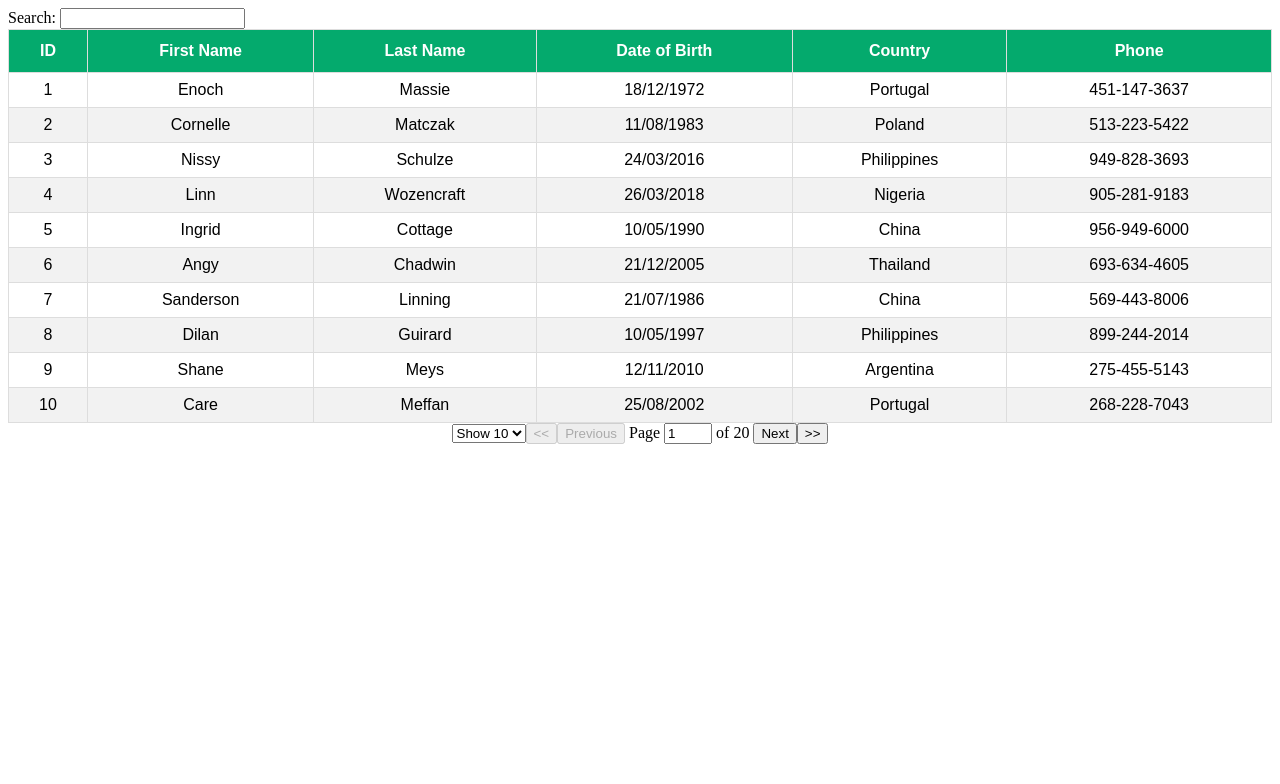
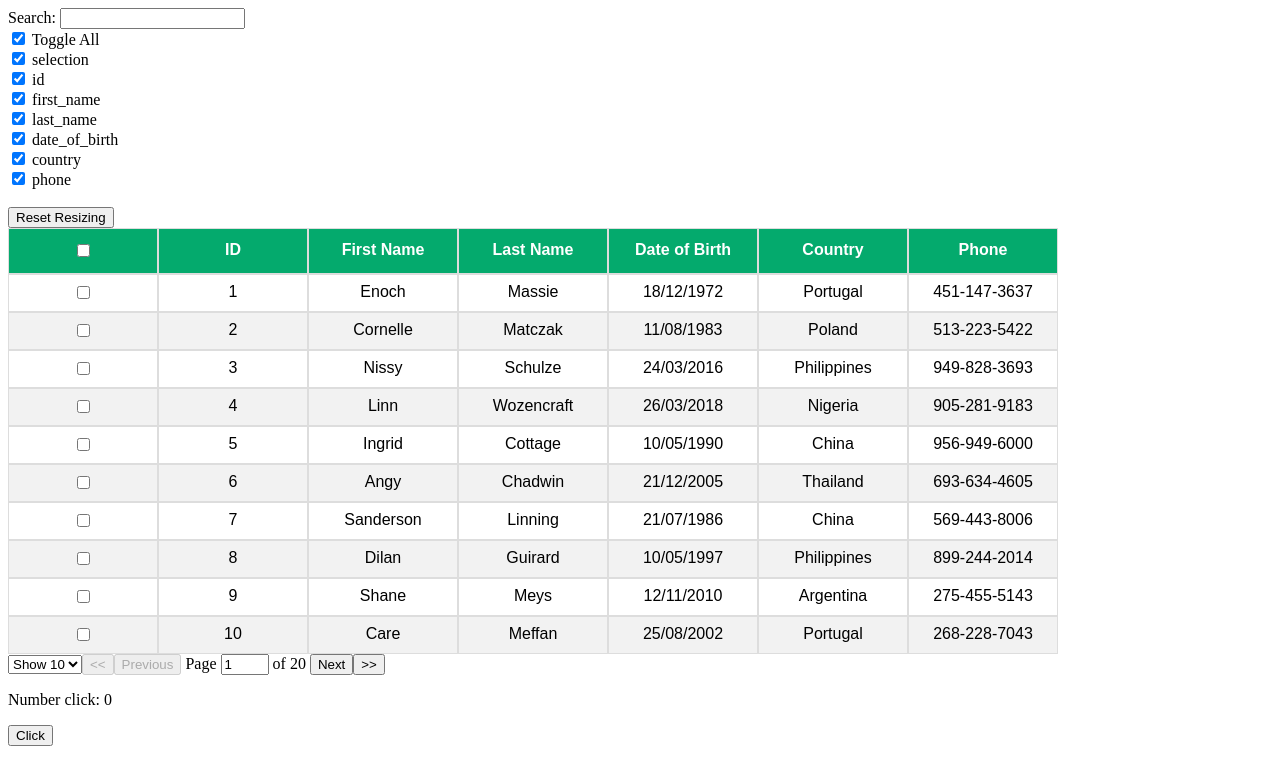
Before and after one commit to tranhang12/react-basic-table, a React (Create React App) app: page / in a window 1280 px wide. Shown: the top 784 px of the page. Built offline with nearby package versions, Linux system fonts and the light colour scheme.

Commit message:
row selection, Column hiding, resizing

```diff
--- a/src/App.js
+++ b/src/App.js
@@ -1,9 +1,15 @@
-import ReactTable from 'react-table'
 import {BasicTable} from './components/BasicTable'
+import { COLUMNS } from "./components/columns";
+import MOCK_DATA from "./components/MOCK_DATA.json";
+import { useMemo } from 'react';
+import { Test } from './components/Test';
 function App() {
+  const columns = useMemo(() => COLUMNS, []);
+  const data = useMemo(() => MOCK_DATA, []);
   return (
     <div className="App">
-      <BasicTable />
+      <BasicTable columns={columns} data={data} />
+      <Test />
     </div>
   );
 }
--- a/src/components/BasicTable.js
+++ b/src/components/BasicTable.js
@@ -1,30 +1,42 @@
-import React, { useMemo } from "react";
+import React from "react";
+import { useRowSelect } from "react-table";
 import {
   useFilters,
   useGlobalFilter,
   useTable,
   useSortBy,
   usePagination,
+  useBlockLayout,
+  useResizeColumns,
 } from "react-table";
-import { COLUMNS } from "./columns";
 import "./table.css";
-import MOCK_DATA from "./MOCK_DATA.json";
 import { GlobalFilter } from "./GlobalFilter";
+import { IndeterminateCheckbox } from "./Checkbox";
 
+export const BasicTable = ({ columns, data }) => {
+  const [records, setRecords] = React.useState(data)
 
-export const BasicTable = () => {
-  const columns = useMemo(() => COLUMNS, []);
-  const data = useMemo(() => MOCK_DATA, []);
+  const getRowId = React.useCallback(row => {
+    return row.id
+  }, [])
+
+  const defaultColumn = React.useMemo(
+    () => ({
+      minWidth: 30,
+      width: 150,
+      maxWidth: 400,
+    }),
+    []
+  );
 
   const {
     getTableProps,
     getTableBodyProps,
     headerGroups,
-    footerGroups,
-    rows,
     prepareRow,
     state,
     setGlobalFilter,
+    //pagination
     page,
     nextPage,
     previousPage,
@@ -33,16 +45,50 @@ export const BasicTable = () => {
     pageOptions,
     gotoPage,
     pageCount,
+    //column resizing
     setPageSize,
+    resetResizing,
+    //colum hiding
+    allColumns,
+    getToggleHideAllColumnsProps,
+    // selectedFlatRows,
+    // state: { selectedRowIds },
   } = useTable(
     {
       columns,
-      data,
+      data: records,
+      defaultColumn,
     },
     useFilters,
     useGlobalFilter,
     useSortBy,
     usePagination,
+    useBlockLayout,
+    useResizeColumns,
+    useRowSelect,
+    (hooks) => {
+      hooks.visibleColumns.push((columns) => [
+        // Let's make a column for selection
+        {
+          id: "selection",
+          // The header can use the table's getToggleAllRowsSelectedProps method
+          // to render a checkbox
+          Header: ({ getToggleAllRowsSelectedProps }) => (
+            <div>
+              <IndeterminateCheckbox {...getToggleAllRowsSelectedProps()} />
+            </div>
+          ),
+          // The cell can use the individual row's getToggleRowSelectedProps method
+          // to the render a checkbox
+          Cell: ({ row }) => (
+            <div>
+              <IndeterminateCheckbox {...row.getToggleRowSelectedProps()} />
+            </div>
+          ),
+        },
+        ...columns,
+      ]);
+    }
   );
 
   const { globalFilter } = state;
@@ -51,7 +97,24 @@ export const BasicTable = () => {
   return (
     <>
       <GlobalFilter filter={globalFilter} setFilter={setGlobalFilter} />
-
+      {/* column hiding */}
+      <div>
+        <div>
+          <IndeterminateCheckbox {...getToggleHideAllColumnsProps()} /> Toggle
+          All
+        </div>
+        {allColumns.map(column => (
+          <div key={column.id}>
+            <label>
+              <input type="checkbox" {...column.getToggleHiddenProps()} />{' '}
+              {column.id}
+            </label>
+          </div>
+        ))}
+        <br />
+      </div>
+      {/* column resizing */}
+      <button onClick={resetResizing}>Reset Resizing</button>
       <table {...getTableProps()}>
         <thead>
           {headerGroups.map((headerGroup) => (
@@ -59,7 +122,6 @@ export const BasicTable = () => {
               {headerGroup.headers.map((column) => (
                 <th {...column.getHeaderProps(column.getSortByToggleProps())}>
                   {column.render("Header")}
-                  {/* <div>{column.canFilter ? column.render("Filter") : null}</div> */}
                   <span>
                     {column.isSorted
                       ? column.isSortedDesc
@@ -67,6 +129,12 @@ export const BasicTable = () => {
                         : " 🔼"
                       : ""}
                   </span>
+                  <div
+                    {...column.getResizerProps()}
+                    className={`resizer ${
+                      column.isResizing ? "isResizing" : ""
+                    }`}
+                  ></div>
                 </th>
               ))}
             </tr>
@@ -99,8 +167,23 @@ export const BasicTable = () => {
         </tfoot> */}
       </table>
 
+      {/* <p>Selected Rows: {Object.keys(selectedRowIds).length}</p>
+      <pre>
+        <code>
+          {JSON.stringify(
+            {
+              selectedRowIds: selectedRowIds,
+              "selectedFlatRows[].original": selectedFlatRows.map(
+                (d) => d.original
+              ),
+            },
+            null,
+            2
+          )}
+        </code>
+      </pre> */}
+
       <div className="pagination">
-
         <select
           value={pageSize}
           onChange={(e) => setPageSize(Number(e.target.value))}
@@ -118,7 +201,8 @@ export const BasicTable = () => {
           Previous
         </button>
         <span>
-            {' '}Page {''}
+          {" "}
+          Page {""}
           <input
             type="number"
             value={pageIndex + 1}
@@ -129,8 +213,8 @@ export const BasicTable = () => {
               gotoPage(pageNumber);
             }}
             style={{ width: "40px" }}
-          />{' '}
-          of {pageOptions.length} {' '}
+          />{" "}
+          of {pageOptions.length}{" "}
         </span>
         <button onClick={() => nextPage()} disabled={!canNextPage}>
           Next
@@ -139,7 +223,6 @@ export const BasicTable = () => {
           {">>"}
         </button>
       </div>
-
     </>
   );
 };
--- /dev/null
+++ b/src/components/Checkbox.js
@@ -0,0 +1,18 @@
+import React from 'react'
+
+export const  IndeterminateCheckbox = React.forwardRef(
+    ({ indeterminate, ...rest }, ref) => {
+      const defaultRef = React.useRef();
+      const resolvedRef = ref || defaultRef;
+
+      React.useEffect(() => {
+        resolvedRef.current.indeterminate = indeterminate;
+      }, [resolvedRef, indeterminate]);
+
+      return (
+        <>
+          <input type="checkbox" ref={resolvedRef} {...rest} />
+        </>
+      );
+    }
+  );
--- /dev/null
+++ b/src/components/Test.js
@@ -0,0 +1,19 @@
+import React, { useRef, useState } from 'react'
+
+export const Test = () => {
+    const [numOfClicks, setNumOfClicks] = useState(0)
+    const numOfClicksRef = useRef(0);
+    const ref2 = useRef();
+    const handleClick = () => {
+        // setNumOfClicks(numOfClicks+1)
+        numOfClicksRef.current += 1;
+        // console.log(numOfClicksRef.current)
+        console.log(ref2)
+    }
+  return (
+    <>
+    <p ref={ref2}>Number click: {numOfClicksRef.current}</p>
+    <button onClick={handleClick}>Click</button>
+    </>
+  )
+}
--- a/src/components/columns.js
+++ b/src/components/columns.js
@@ -31,7 +31,7 @@ export const COLUMNS = [
         Header: 'Country',
         Footer: 'Country',
         accessor: 'country',
-        Filter: ColumnFilter
+        Filter: 'includes'
     },
     {
         Header: 'Phone',
--- a/src/components/table.css
+++ b/src/components/table.css
@@ -4,24 +4,49 @@ table {
   width: 100%;
 }
 
-  table td, table th {
+table td,
+table th {
   border: 1px solid #ddd;
   padding: 8px;
   text-align: center;
 }
 
-  table tr:nth-child(even){background-color: #f2f2f2;}
+table tr:nth-child(even) {
+  background-color: #f2f2f2;
+}
 
-  table tr:hover {background-color: #ddd;}
+table tr:hover {
+  background-color: #ddd;
+}
 
-  table th, tfoot td {
+table th,
+tfoot td {
   padding-top: 12px;
   padding-bottom: 12px;
   text-align: center;
-    background-color: #04AA6D;
+  background-color: #04aa6d;
   color: white;
 }
 
-  .pagination {
+/* .pagination {
   text-align: center;
+} */
+
+.th,
+td {
+  position: relative;
 }
+
+.resizer {
+  display: inline-block;
+
+  width: 10px;
+  height: 100%;
+  position: absolute;
+  right: 0;
+  top: 0;
+  transform: translateX(50%);
+  z-index: 1;
+  /* ${'' /* prevents from scrolling while dragging on touch devices */
+    touch-action:none;
+}
```
Also changed, not shown: src/components/FormAdd.js (deleted, +0 -95 lines), src/components/DragNDrop.js (added), src/components/RowSelection.js (deleted). Lines whose indentation alone changed are shown as unchanged.
